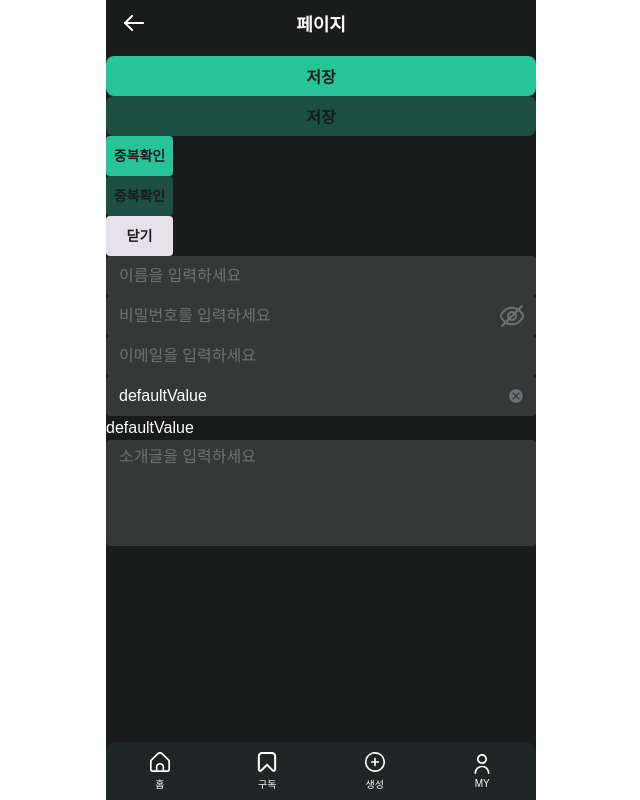
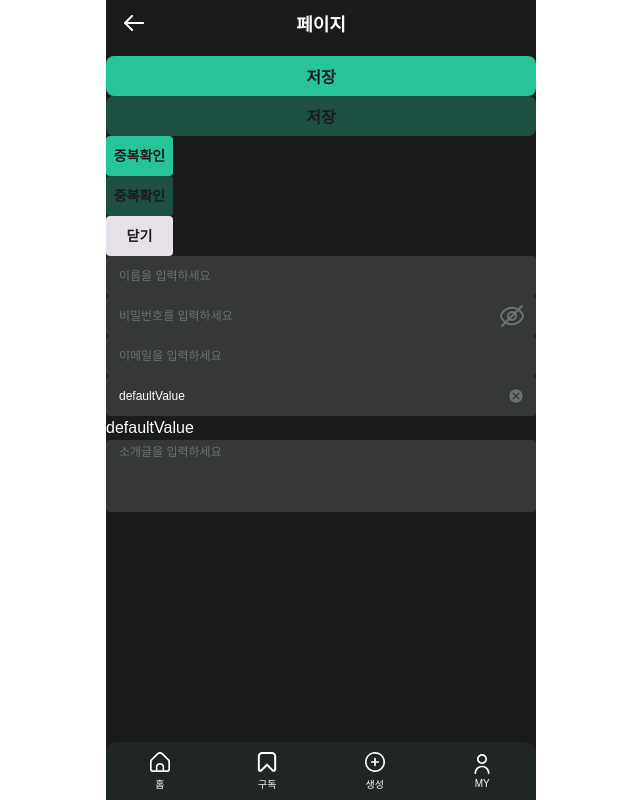
Before and after one commit to Dev-FE-3/toy-project3-team2, a React (Vite) app: page /guide in a window 1280 px wide. Shown: the whole page, without its empty margins (319-959 px from the left). Built offline with nearby package versions, Linux system fonts and the light colour scheme.

Commit message:
Design: 폰트 수정

```diff
--- a/src/components/common/Input.tsx
+++ b/src/components/common/Input.tsx
@@ -43,7 +43,7 @@ const Input = React.forwardRef<HTMLInputElement, InputProps>(
     };
 
     const baseClassName = cn(
-      "flex w-full rounded bg-background-input px-3 py-1 text-sub text-font-primary placeholder:text-font-placeholder focus-visible:outline-none disabled:cursor-not-allowed disabled:opacity-50",
+      "flex w-full rounded bg-background-input px-3 py-1 !text-sub text-font-primary placeholder:text-font-placeholder focus-visible:outline-none disabled:cursor-not-allowed disabled:opacity-50",
       "border border-transparent focus:border-font-placeholder",
       (type === "password" || (showDelete && hasValue)) && "pr-10",
       className,
```
